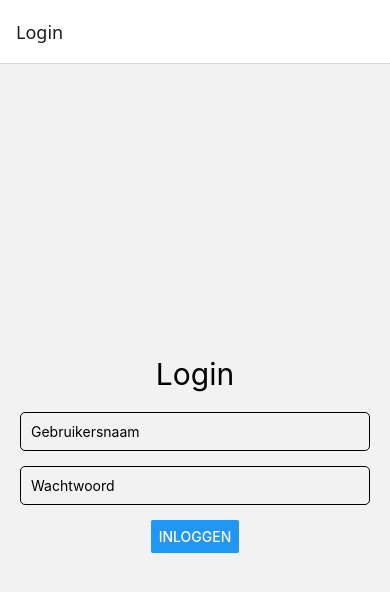
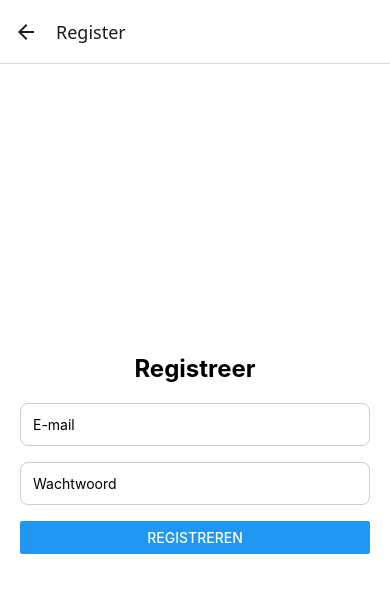
Before and after one commit to HamsterChief/Project_D, a React Native app in the folder AgendaApp/: screen /Register in a window 390 px wide. Shown: the top 592 px of the page. Built offline with nearby package versions, Linux system fonts and the light colour scheme.

Commit message:
login, register en opname bij agenda

```diff
--- a/AgendaApp/App.tsx
+++ b/AgendaApp/App.tsx
@@ -24,6 +24,7 @@ import { NavigationContainer } from '@react-navigation/native';
 import { createStackNavigator } from '@react-navigation/stack';
 import LoginScreen from './screens/Login';
 import AgendaScreen from './screens/Agenda';
+import RegisterScreen from './screens/Register';
 
 const Stack = createStackNavigator();
 
@@ -33,6 +34,7 @@ export default function App() {
       <Stack.Navigator initialRouteName="Login">
         <Stack.Screen name="Login" component={LoginScreen} />
         <Stack.Screen name="Agenda" component={AgendaScreen} />
+        <Stack.Screen name="Register" component={RegisterScreen} />
       </Stack.Navigator>
     </NavigationContainer>
   );
--- a/AgendaApp/package.json
+++ b/AgendaApp/package.json
@@ -12,14 +12,20 @@
   "dependencies": {
     "@expo/metro-runtime": "~4.0.1",
     "@react-navigation/native": "^7.1.6",
+    "@react-navigation/native-stack": "^7.3.10",
     "@react-navigation/stack": "^7.2.10",
+    "@types/react-native": "^0.72.8",
     "expo": "~52.0.46",
+    "expo-av": "~15.0.2",
     "expo-status-bar": "~2.0.1",
+    "firebase": "^11.6.0",
     "react": "18.3.1",
     "react-dom": "18.3.1",
     "react-native": "0.76.9",
     "react-native-gesture-handler": "^2.25.0",
     "react-native-reanimated": "^3.17.4",
+    "react-native-safe-area-context": "^5.4.0",
+    "react-native-screens": "^4.10.0",
     "react-native-web": "~0.19.13"
   },
   "devDependencies": {
--- a/AgendaApp/screens/Agenda.tsx
+++ b/AgendaApp/screens/Agenda.tsx
@@ -1,38 +1,134 @@
-// src/screens/AgendaScreen.tsx
-import React from 'react';
+import React, { useState, useEffect } from 'react';
 import { View, Text, FlatList, Button, StyleSheet } from 'react-native';
+import { Audio } from 'expo-av';
 
 type Appointment = {
   id: string;
   title: string;
   date: string;
+  audioUri?: string;
 };
 
-const appointments: Appointment[] = [
+const initialAppointments: Appointment[] = [
   { id: '1', title: 'Meeting met Taha', date: '2025-04-24 14:00' },
   { id: '2', title: 'Chillen met Henk', date: '2025-04-25 09:30' },
   { id: '3', title: 'Lunch met team', date: '2025-04-26 12:00' },
 ];
 
 const AgendaScreen = () => {
-  const showReminder = (appointment: Appointment) => {
-    alert(`Herinnering:\nJe hebt een afspraak met ${appointment.title} op ${appointment.date}`);
+  const [appointments, setAppointments] = useState<Appointment[]>(initialAppointments);
+  const [recording, setRecording] = useState<Audio.Recording | null>(null);
+  const [sound, setSound] = useState<Audio.Sound | null>(null);
+
+  useEffect(() => {
+    return sound
+      ? () => {
+          sound.unloadAsync();
+        }
+      : undefined;
+  }, [sound]);
+
+  const startRecording = async () => {
+    try {
+      const permission = await Audio.requestPermissionsAsync();
+      if (permission.status !== 'granted') {
+        alert('Microfoon toestemming is nodig om op te nemen!');
+        return;
+      }
+
+      await Audio.setAudioModeAsync({
+        allowsRecordingIOS: true,
+        playsInSilentModeIOS: true,
+      });
+
+      const recordingOptions: Audio.RecordingOptions = {
+        android: {
+          extension: '.m4a',
+          outputFormat: Audio.RECORDING_OPTION_ANDROID_OUTPUT_FORMAT_MPEG_4,
+          audioEncoder: Audio.RECORDING_OPTION_ANDROID_AUDIO_ENCODER_AAC,
+          sampleRate: 44100,
+          numberOfChannels: 2,
+          bitRate: 128000,
+        },
+        ios: {
+          extension: '.caf',
+          audioQuality: Audio.RECORDING_OPTION_IOS_AUDIO_QUALITY_HIGH,
+          sampleRate: 44100,
+          numberOfChannels: 2,
+          bitRate: 128000,
+          linearPCMBitDepth: 16,
+          linearPCMIsBigEndian: false,
+          linearPCMIsFloat: false,
+        },
+        web: {
+          mimeType: 'audio/webm',
+          bitsPerSecond: 128000,
+        },
+      };
+
+      const { recording } = await Audio.Recording.createAsync(recordingOptions);
+      setRecording(recording);
+    } catch (err) {
+      console.error('Fout bij opnemen', err);
+    }
+  };
+
+  const stopRecording = async () => {
+    if (!recording) return;
+
+    await recording.stopAndUnloadAsync();
+    const uri = recording.getURI();
+
+    // Voeg de nieuwe opname toe als nieuwe afspraak
+    setAppointments((prev) => [
+      ...prev,
+      {
+        id: (prev.length + 1).toString(),
+        title: `Opname ${new Date().toLocaleTimeString()}`,
+        date: new Date().toLocaleString(),
+        audioUri: uri || undefined,
+      },
+    ]);
+
+    setRecording(null);
+    console.log('Audio opgeslagen bij:', uri);
+  };
+
+  const playRecording = async (uri: string) => {
+    const { sound } = await Audio.Sound.createAsync({ uri });
+    setSound(sound);
+    await sound.setVolumeAsync(1.0); // volume op maximaal
+    await sound.playAsync();
   };
 
   return (
     <View style={styles.container}>
       <Text style={styles.title}>Mijn Afspraken</Text>
+
       <FlatList
         data={appointments}
         renderItem={({ item }) => (
           <View style={styles.item}>
             <Text style={styles.text}>{item.title}</Text>
             <Text style={styles.text}>{item.date}</Text>
-            <Button title="Herinnering" onPress={() => showReminder(item)} />
+            <Button
+              title="Herinnering"
+              onPress={() => alert(`Herinnering voor ${item.title}`)}
+            />
+            {item.audioUri && (
+              <Button title="Afspelen" onPress={() => playRecording(item.audioUri!)} />
+            )}
           </View>
         )}
         keyExtractor={(item) => item.id}
       />
+
+      <View style={styles.audioControls}>
+        <Button
+          title={recording ? 'Stop opname' : 'Start opname'}
+          onPress={recording ? stopRecording : startRecording}
+        />
+      </View>
     </View>
   );
 };
@@ -57,6 +153,10 @@ const styles = StyleSheet.create({
   text: {
     marginBottom: 5,
   },
+  audioControls: {
+    marginTop: 30,
+    gap: 10,
+  },
 });
 
 export default AgendaScreen;
--- a/AgendaApp/screens/Login.tsx
+++ b/AgendaApp/screens/Login.tsx
@@ -1,48 +1,69 @@
 import React, { useState } from 'react';
-import { View, Text, TextInput, Button, StyleSheet } from 'react-native';
+import { View, Text, TextInput, Button, StyleSheet, Alert } from 'react-native';
 import { signInWithEmailAndPassword } from 'firebase/auth';
 import { auth } from '../firebaseConfig';
+import { useNavigation } from '@react-navigation/native';
 
-const LoginScreen = ({ navigation }: any) => {
-  const [username, setUsername] = useState('');
+const LoginScreen = () => {
+  const navigation = useNavigation();
+  const [email, setEmail] = useState('');
   const [password, setPassword] = useState('');
 
-  // const handleLogin = () => {
-  //   // Simpel login voorbeeld
-  //   if (username === 'a' && password === 'a') {
-  //     // Als inloggen succesvol is, navigeer naar de agenda
-  //     navigation.navigate('Agenda');
-  //   } else {
-  //     alert('Verkeerde inloggegevens!');
-  //   }
-  // };
+  const validateEmail = (email: string) => /\S+@\S+\.\S+/.test(email);
+  const validatePassword = (password: string) => password.length >= 6;
 
   const handleLogin = async () => {
+    if (!validateEmail(email)) {
+      Alert.alert('Ongeldig e-mailadres', 'Voer een geldig e-mailadres in.');
+      return;
+    }
+
+    if (!validatePassword(password)) {
+      Alert.alert('Wachtwoord te kort', 'Je wachtwoord moet minstens 6 tekens bevatten.');
+      return;
+    }
+
     try {
-      await signInWithEmailAndPassword(auth, username, password);
+      await signInWithEmailAndPassword(auth, email, password);
       navigation.navigate('Agenda');
     } catch (error: any) {
-      alert(error.message);
+      console.log('Login error:', error);
+
+      // Specifieke Firebase foutcodes
+      if (error.code === 'auth/user-not-found') {
+        Alert.alert('Gebruiker niet gevonden', 'Er bestaat geen account met dit e-mailadres.');
+      } else if (error.code === 'auth/wrong-password') {
+        Alert.alert('Wachtwoord onjuist', 'Het wachtwoord dat je hebt ingevoerd is niet correct.');
+      } else if (error.code === 'auth/invalid-email') {
+        Alert.alert('Ongeldig e-mailadres', 'Het ingevoerde e-mailadres is ongeldig.');
+      } else {
+        Alert.alert('Inloggen mislukt', 'Er ging iets fout. Probeer opnieuw.');
+      }
     }
   };
 
   return (
     <View style={styles.container}>
-      <Text style={styles.header}>Login</Text>
+      <Text style={styles.title}>Log in</Text>
       <TextInput
+        placeholder="E-mail"
+        value={email}
+        onChangeText={setEmail}
         style={styles.input}
-        placeholder="Gebruikersnaam"
-        value={username}
-        onChangeText={setUsername}
+        autoCapitalize="none"
+        keyboardType="email-address"
       />
       <TextInput
-        style={styles.input}
         placeholder="Wachtwoord"
-        secureTextEntry
         value={password}
         onChangeText={setPassword}
+        style={styles.input}
+        secureTextEntry
       />
       <Button title="Inloggen" onPress={handleLogin} />
+      <Text style={styles.registerLink} onPress={() => navigation.navigate('Register')}>
+        Geen account? Registreer hier
+      </Text>
     </View>
   );
 };
@@ -50,20 +71,28 @@ const LoginScreen = ({ navigation }: any) => {
 const styles = StyleSheet.create({
   container: {
     flex: 1,
+    padding: 20,
     justifyContent: 'center',
-    alignItems: 'center',
-    padding: 20,
+    backgroundColor: '#fff',
   },
-  header: {
-    fontSize: 30,
+  title: {
+    fontSize: 24,
     marginBottom: 20,
+    textAlign: 'center',
+    fontWeight: 'bold',
   },
   input: {
-    width: '100%',
-    padding: 10,
-    marginBottom: 15,
     borderWidth: 1,
-    borderRadius: 5,
+    borderColor: '#ccc',
+    borderRadius: 8,
+    padding: 12,
+    marginBottom: 16,
+  },
+  registerLink: {
+    marginTop: 16,
+    textAlign: 'center',
+    color: '#007BFF',
+    textDecorationLine: 'underline',
   },
 });
 
--- /dev/null
+++ b/AgendaApp/screens/Register.tsx
@@ -0,0 +1,73 @@
+import React, { useState } from 'react';
+import { View, Text, TextInput, Button, StyleSheet, Alert } from 'react-native';
+import { createUserWithEmailAndPassword } from 'firebase/auth';
+import { auth } from '../firebaseConfig';
+import { NativeStackNavigationProp } from '@react-navigation/native-stack';
+import { RootStackParamList } from '../types';
+import { useNavigation } from '@react-navigation/native';
+
+type RegisterScreenNavigationProp = NativeStackNavigationProp<RootStackParamList, 'Register'>;
+
+const RegisterScreen: React.FC = () => {
+  const navigation = useNavigation<RegisterScreenNavigationProp>();
+
+  const [email, setEmail] = useState('');
+  const [password, setPassword] = useState('');
+
+  const handleRegister = async () => {
+    try {
+      const userCredential = await createUserWithEmailAndPassword(auth, email, password);
+      const user = userCredential.user;
+      Alert.alert('Welkom!', `Gebruiker geregistreerd: ${user.email}`);
+      navigation.navigate('Login');
+    } catch (error: any) {
+      Alert.alert('Registratie mislukt', error.message);
+    }
+  };
+
+  return (
+    <View style={styles.container}>
+      <Text style={styles.title}>Registreer</Text>
+      <TextInput
+        placeholder="E-mail"
+        value={email}
+        onChangeText={setEmail}
+        style={styles.input}
+        keyboardType="email-address"
+        autoCapitalize="none"
+      />
+      <TextInput
+        placeholder="Wachtwoord"
+        value={password}
+        onChangeText={setPassword}
+        style={styles.input}
+        secureTextEntry
+      />
+      <Button title="Registreren" onPress={handleRegister} />
+    </View>
+  );
+};
+
+const styles = StyleSheet.create({
+  container: {
+    padding: 20,
+    flex: 1,
+    justifyContent: 'center',
+    backgroundColor: '#fff',
+  },
+  title: {
+    fontSize: 24,
+    marginBottom: 20,
+    fontWeight: 'bold',
+    textAlign: 'center',
+  },
+  input: {
+    borderWidth: 1,
+    borderColor: '#ccc',
+    borderRadius: 8,
+    padding: 12,
+    marginBottom: 16,
+  },
+});
+
+export default RegisterScreen;
--- /dev/null
+++ b/AgendaApp/types.ts
@@ -0,0 +1,4 @@
+export type RootStackParamList = {
+    Login: undefined;
+    Register: undefined;
+  };
```
Also changed, not shown: 2 other files (tests, documents, lock files or other folders).
